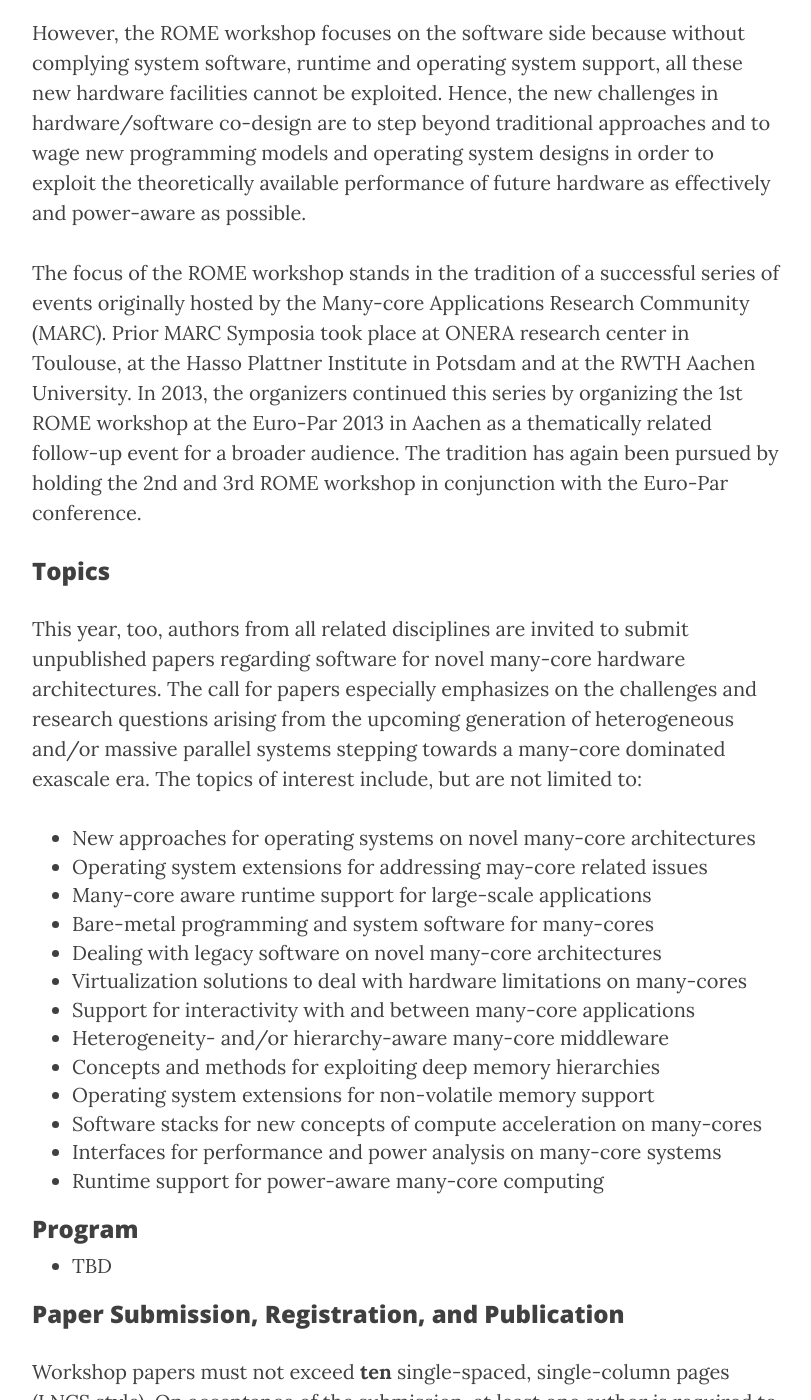
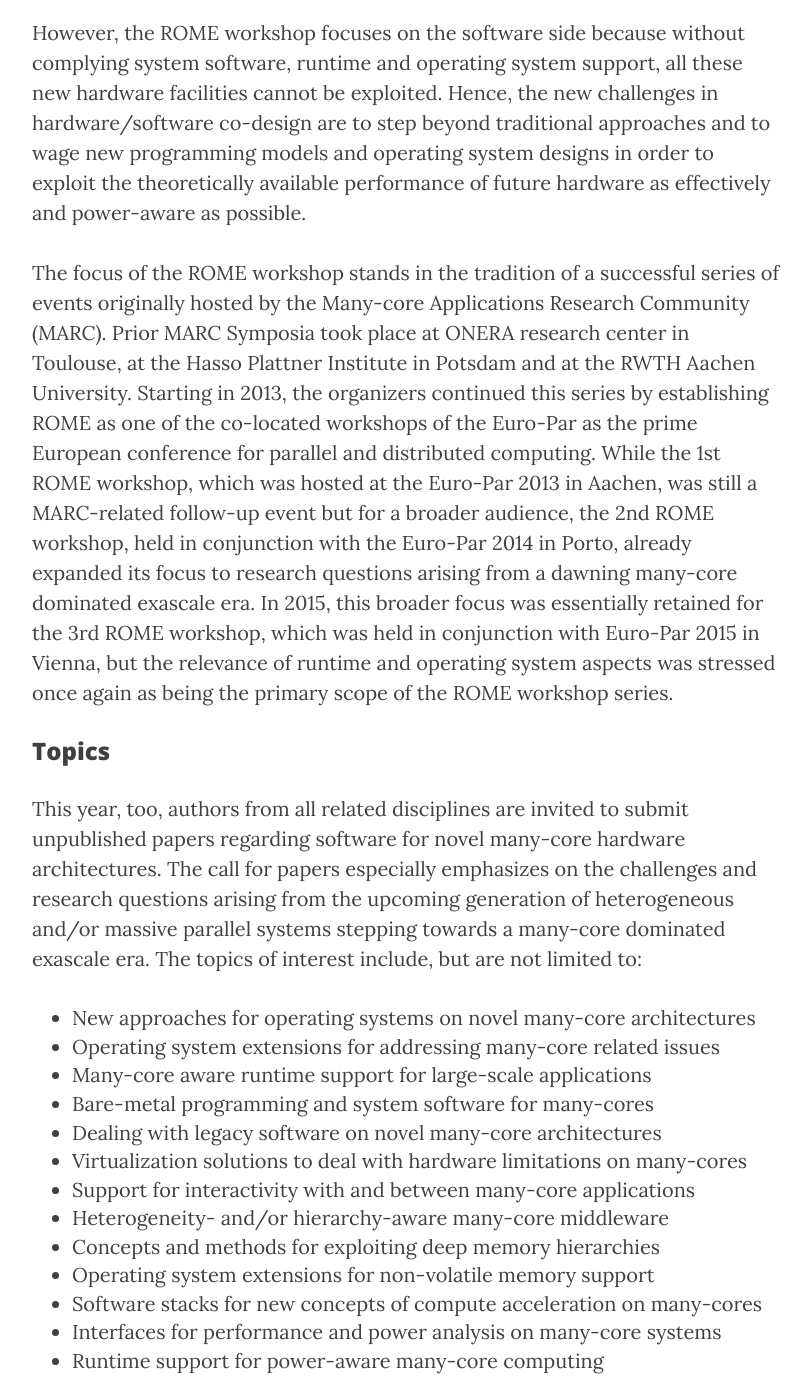
Before and after one commit to WROME/wrome.github.io, a Jekyll site: the page built from grenoble2016.md, in a window 1280 px wide and 1400 px high, scrolled down 1052 px. Shown: the whole window, without its empty margins (233-1044 px from the left). Built offline with Jekyll 4.4.1, drawn with Linux system fonts in a browser that asks for light colours; nearby versions of some CDN libraries; Markdown is read by kramdown in place of the engine named in the settings.

Commit message:
revise history

```diff
--- a/grenoble2016.md
+++ b/grenoble2016.md
@@ -17,14 +17,16 @@
 
 However, the ROME workshop focuses on the software side because without complying system software, runtime and operating system support, all these new hardware facilities cannot be exploited. Hence, the new challenges in hardware/software co-design are to step beyond traditional approaches and to wage new programming models and operating system designs in order to exploit the theoretically available performance of future hardware as effectively and power-aware as possible.
 
-The focus of the ROME workshop stands in the tradition of a successful series of events originally hosted by the Many-core Applications Research Community (MARC). Prior MARC Symposia took place at ONERA research center in Toulouse, at the Hasso Plattner Institute in Potsdam and at the RWTH Aachen University. In 2013, the organizers continued this series by organizing the 1st ROME workshop at the Euro-Par 2013 in Aachen as a thematically related follow-up event for a broader audience. The tradition has again been pursued by holding the 2nd and 3rd ROME workshop in conjunction with the Euro-Par conference.
+The focus of the ROME workshop stands in the tradition of a successful series of events originally hosted by the Many-core Applications Research Community (MARC). Prior MARC Symposia took place at ONERA research center in Toulouse, at the Hasso Plattner Institute in Potsdam and at the RWTH Aachen University. Starting in 2013, the organizers continued this series by establishing ROME as one of the co-located workshops of the Euro-Par as the prime European conference for parallel and distributed computing.
+While the 1st ROME workshop, which was hosted at the Euro-Par 2013 in Aachen, was still a MARC-related follow-up event but for a broader audience, the 2nd ROME workshop, held in conjunction with the Euro-Par 2014 in Porto, already expanded its focus to research questions arising from a dawning many-core dominated exascale era.
+In 2015, this broader focus was essentially retained for the 3rd ROME workshop, which was held in conjunction with Euro-Par 2015 in Vienna, but the relevance of runtime and operating system aspects was stressed once again as being the primary scope of the ROME workshop series.
 
 ### Topics
 
 This year, too, authors from all related disciplines are invited to submit unpublished papers regarding software for novel many-core hardware architectures. The call for papers especially emphasizes on the challenges and research questions arising from the upcoming generation of heterogeneous and/or massive parallel systems stepping towards a many-core dominated exascale era. The topics of interest include, but are not limited to:
 
 * New approaches for operating systems on novel many-core architectures
-* Operating system extensions for addressing may-core related issues
+* Operating system extensions for addressing many-core related issues
 * Many-core aware runtime support for large-scale applications
 * Bare-metal programming and system software for many-cores
 * Dealing with legacy software on novel many-core architectures
```
